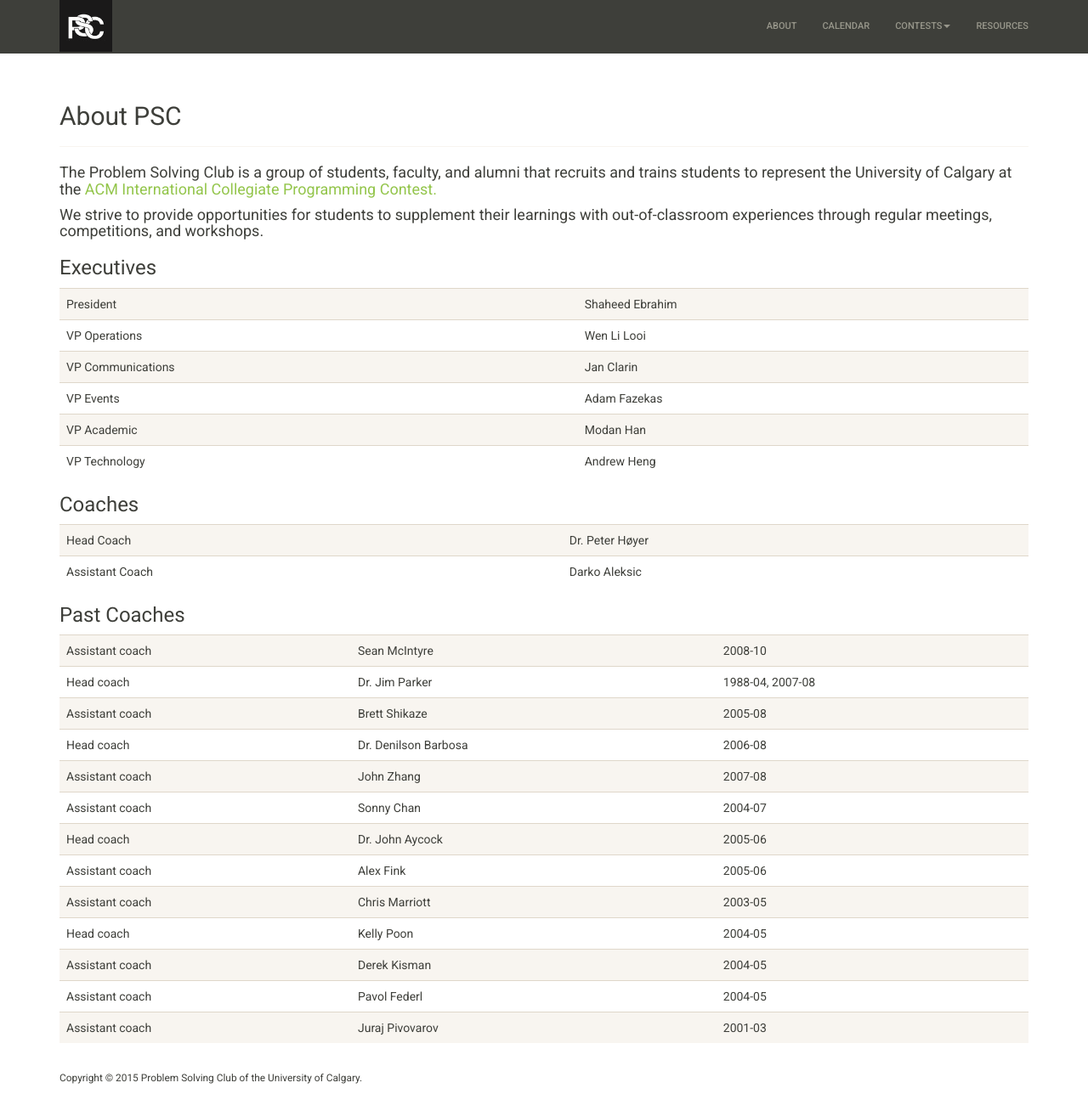
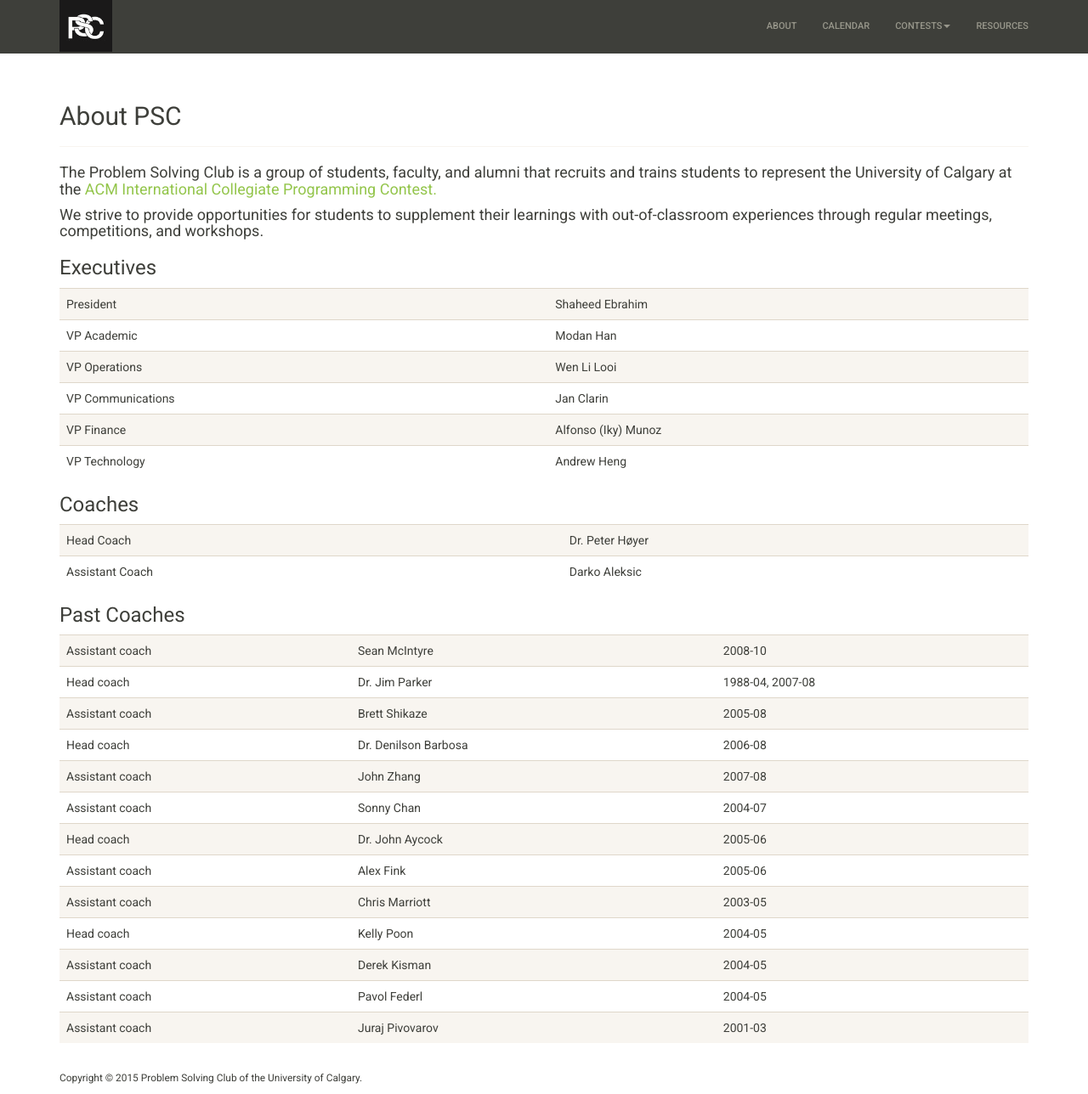
Before and after one commit to ProblemSolvingClub/psc-website, a Jekyll site: the page built from about/index.html, in a window 1280 px wide and 1288 px high. Shown: the whole window at 85% size. Built offline with Jekyll 4.4.1, drawn with Linux system fonts in a browser that asks for light colours; nearby versions of some CDN libraries.

Commit message:
Update index.html

```diff
--- a/about/index.html
+++ b/about/index.html
@@ -24,6 +24,10 @@ title: About
         <td> Shaheed Ebrahim </td>
       </tr>
       <tr>
+        <td> VP Academic </td>
+        <td> Modan Han </td>
+      </tr>
+      <tr>
         <td> VP Operations </td>
         <td> Wen Li Looi </td>
       </tr>
@@ -32,12 +36,8 @@ title: About
         <td> Jan Clarin </td>
       </tr>
       <tr>
-        <td> VP Events </td>
-        <td> Adam Fazekas </td>
-      </tr>
-      <tr>
-        <td> VP Academic </td>
-        <td> Modan Han </td>
+        <td> VP Finance </td>
+        <td> Alfonso (Iky) Munoz </td>
       </tr>
       <tr>
         <td> VP Technology </td>
```
